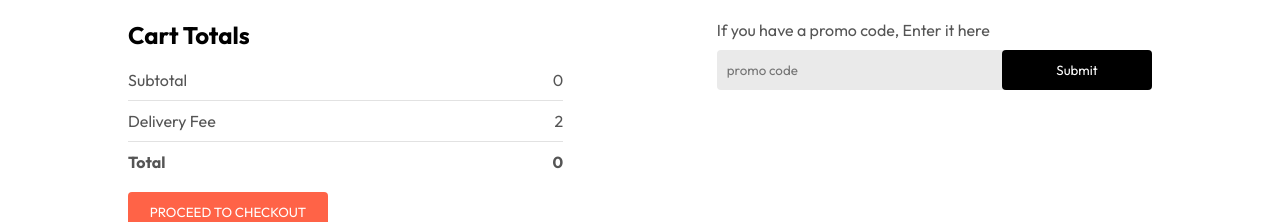
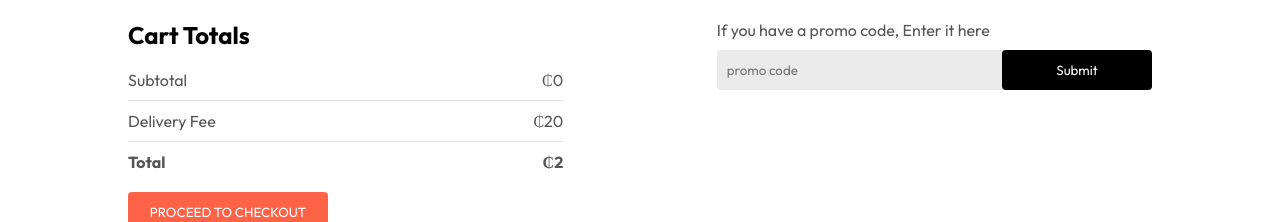
Before and after one commit to BlackOligarch/food_delivery, a React (Vite) app in the folder tasti_fries_webapp/frontend/: page /cart in a window 1280 px wide. Shown: the part 371-593 px from the top of the page. Built offline with nearby package versions, Linux system fonts and the light colour scheme.

Commit message:
Implemented the getTotalCartAmount in the cart structure to get the Subtotal & Total values

```diff
--- a/tasti_fries_webapp/frontend/src/pages/Cart/Cart.jsx
+++ b/tasti_fries_webapp/frontend/src/pages/Cart/Cart.jsx
@@ -3,7 +3,7 @@
 import { StoreContext } from "../../context/StoreContext";
 
 const Cart = () => {
-  const { cartItems, food_list, removeFromCart } = useContext(StoreContext);
+  const { cartItems, food_list, removeFromCart, getTotalCartAmount} = useContext(StoreContext);
 
   return (
     <div className="cart">
@@ -44,17 +44,17 @@
           <div>
             <div className="cart-total-details">
               <p>Subtotal</p>
-              <p>{0}</p>
+              <p>₵{getTotalCartAmount()}</p>
             </div>
             <hr />
             <div className="cart-total-details">
               <p>Delivery Fee</p>
-              <p>{2}</p>
+              <p>₵{20}</p>
             </div>
             <hr />
             <div className="cart-total-details">
               <b>Total</b>
-              <b>{0}</b>
+              <b>₵{getTotalCartAmount()+2}</b>
             </div>
           </div>
           <button>PROCEED TO CHECKOUT</button>
```
